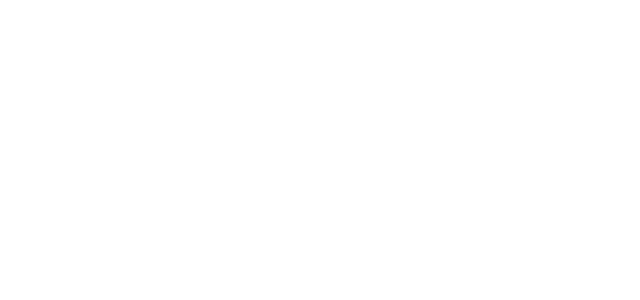
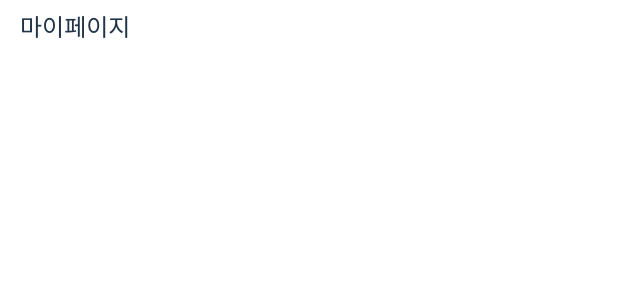
Before and after one commit to crohasang/wanna-eat-FE, a React (Vite) app: page /myPage in a window 1280 px wide. Before the commit this address had no page. Shown: the top 300 px of the page, without its empty margins (0-640 px from the left). Built offline with nearby package versions, Linux system fonts and the light colour scheme.

Commit message:
feat: header component
홈, 그룹, 커뮤니티, 마이페이지에 적용 가능하게 구현했습니다.

```diff
--- a/src/App.tsx
+++ b/src/App.tsx
@@ -1,12 +1,14 @@
 import { BrowserRouter, Routes, Route, Navigate } from 'react-router-dom';
 import Onboarding from './pages/Onboarding';
+import MyPage from './pages/MyPage';
 
 function App() {
   return (
     <BrowserRouter>
       <Routes>
-        <Route path="/onboarding" element={<Onboarding />} />
-        <Route path="/" element={<Navigate to="/onboarding" replace />} />
+        <Route path='/onboarding' element={<Onboarding />} />
+        <Route path='/myPage' element={<MyPage />} />
+        <Route path='/' element={<Navigate to='/onboarding' replace />} />
       </Routes>
     </BrowserRouter>
   );
--- a/src/components/flex/Flex.tsx
+++ b/src/components/commons/Flex/Flex.tsx
@@ -24,7 +24,7 @@
   } = props;
 
   return (
-    <Flex ref={ref} {...others} justify={justify} align={align} radius={radius} direction="row">
+    <Flex ref={ref} {...others} justify={justify} align={align} radius={radius} direction='row'>
       {children}
     </Flex>
   );
@@ -40,7 +40,7 @@
   } = props;
 
   return (
-    <Flex ref={ref} {...others} justify={justify} align={align} radius={radius} direction="column">
+    <Flex ref={ref} {...others} justify={justify} align={align} radius={radius} direction='column'>
       {children}
     </Flex>
   );
--- /dev/null
+++ b/src/components/commons/Flex/Header.tsx
@@ -0,0 +1,34 @@
+import { css } from '@emotion/react';
+import { Row } from './Flex';
+
+interface HeaderProps {
+  text: string;
+  hasRightButton?: boolean;
+  rightButton?: string;
+}
+const Header = (props: HeaderProps) => {
+  const { text, hasRightButton, rightButton } = props;
+  return (
+    <Row
+      justifyContent='space-between'
+      alignItems='center'
+      css={css`
+        width: 100%;
+        position: fixed;
+        margin: 10px 20px;
+        font-weight: 700;
+        font-size: 24px;
+      `}
+    >
+      <div>{text}</div>
+      {hasRightButton && (
+        <button>
+          {' '}
+          <img src={rightButton} alt='' />
+        </button>
+      )}
+    </Row>
+  );
+};
+
+export default Header;
--- /dev/null
+++ b/src/pages/MyPage.tsx
@@ -0,0 +1,11 @@
+import Header from '../components/commons/Flex/Header';
+
+const MyPage = () => {
+  return (
+    <>
+      <Header text='마이페이지'></Header>
+    </>
+  );
+};
+
+export default MyPage;
```
Also changed, not shown: src/pages/Onboarding.tsx (+5 -5 lines).
